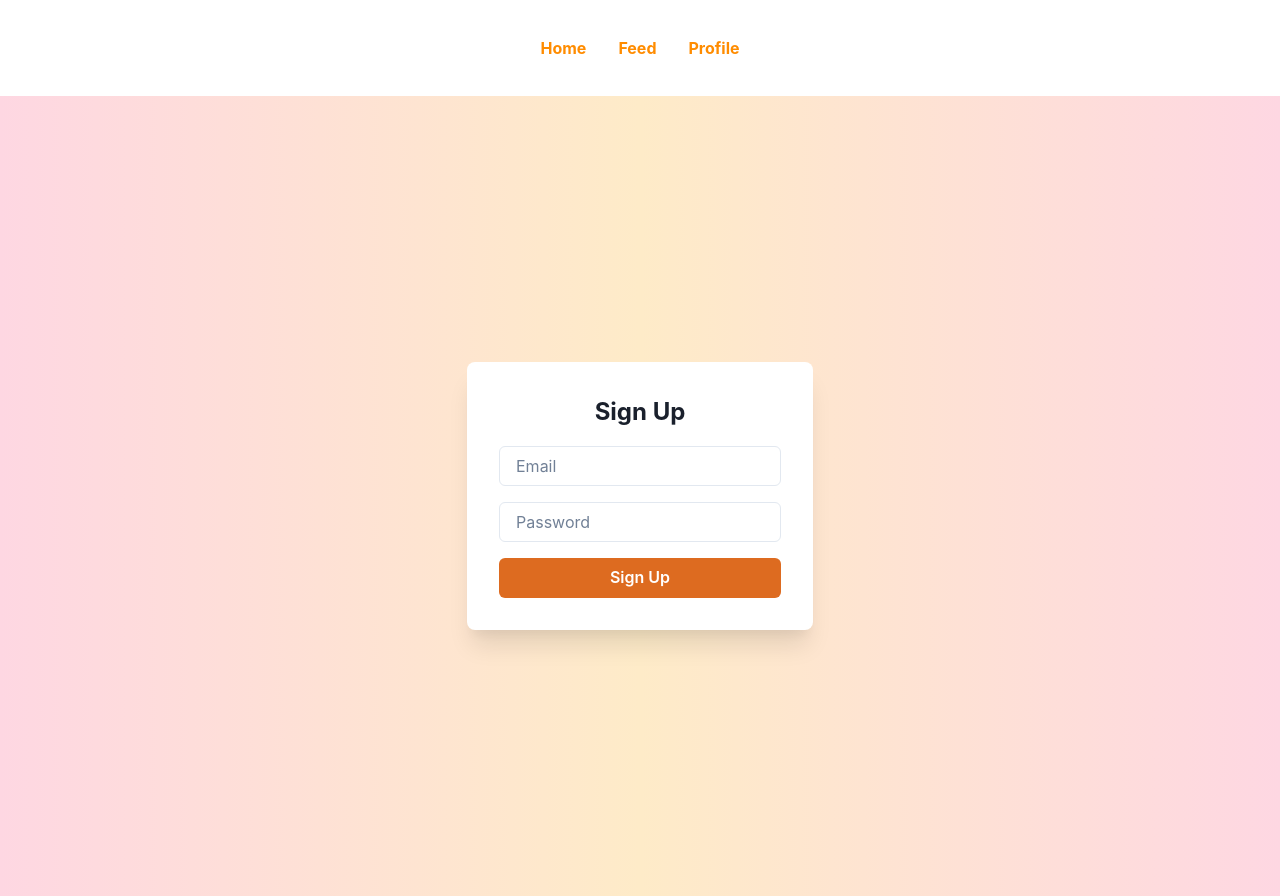
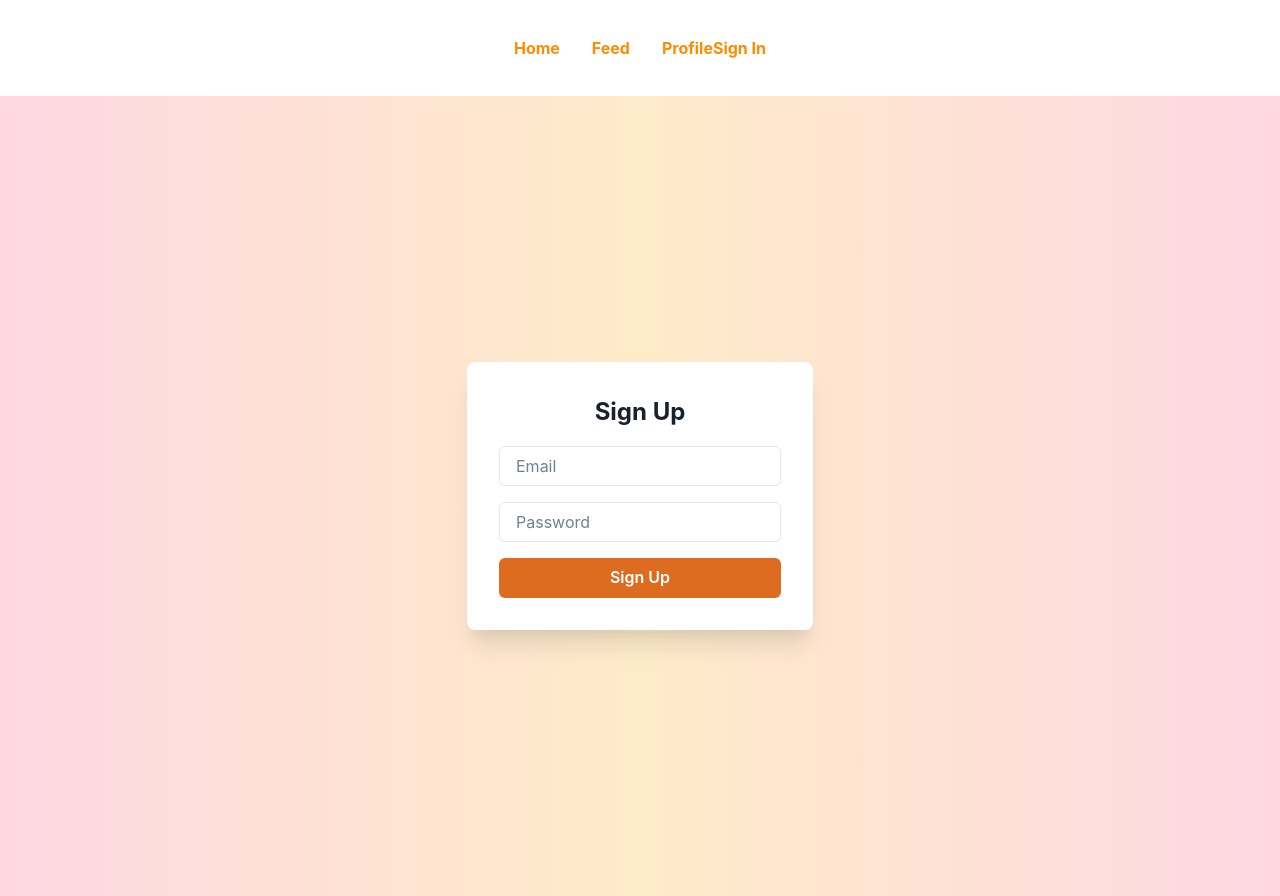
Before and after one commit to katydevelops/Affirma, a Next.js app: page /signup in a window 1280 px wide. Built offline with nearby package versions, Linux system fonts and the light colour scheme; no server answers.

Commit message:
add sign in page to navbar and update route

```diff
--- a/app/components/navbar.tsx
+++ b/app/components/navbar.tsx
@@ -26,6 +26,7 @@ export default function Navbar() {
             Profile
           </ChakraLink>
         </HStack>
+        <ChakraLink as={Link} href="/login" color="darkorange" fontWeight="bold">Sign In</ChakraLink>
       </Flex>
     </Box>
   );
```
Also changed, not shown: app/login/page.tsx (renamed from app/login/login.tsx).
